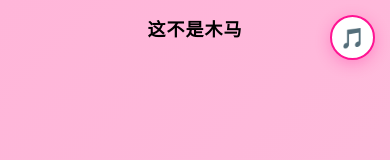
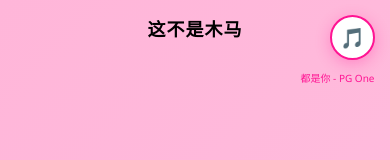
Before and after one commit to jamesanse/ilovedingziwei, a plain HTML site: page index.html in a window 390 px wide. Shown: the top 160 px of the page. Drawn offline with nearby package versions, Linux system fonts and the light colour scheme.

Commit message:
change music

```diff
--- a/index.html
+++ b/index.html
@@ -17,6 +17,7 @@
 
     <!-- Music Control Button -->
     <button class="music-btn" id="musicBtn" title="Toggle Music">🎵</button>
+    <div class="song-name">都是你 - PG One</div>
 
     <!-- Site Header -->
     <h1 class="site-title">这不是木马</h1>
--- a/style.css
+++ b/style.css
@@ -224,6 +224,12 @@ body {
     .love-letter p {
         font-size: 14px;
     }
+
+    .song-name {
+        top: 75px;
+        font-size: 11px;
+        width: 80px;
+    }
 }
 
 @media (max-width: 480px) {
@@ -297,6 +303,19 @@ body {
     animation: pulse 1.5s infinite;
 }
 
+.song-name {
+    position: fixed;
+    top: 80px;
+    right: 20px;
+    font-size: 12px;
+    color: #ff1493;
+    font-weight: 500;
+    white-space: nowrap;
+    z-index: 100;
+    text-align: center;
+    width: 80px;
+}
+
 @keyframes pulse {
     0%, 100% {
         transform: scale(1);
@@ -313,6 +332,13 @@ body {
         font-size: 20px;
         top: 15px;
         right: 15px;
+    }
+
+    .song-name {
+        top: 70px;
+        right: 15px;
+        font-size: 10px;
+        width: 75px;
     }
 }
 
```
Also changed, not shown: assets/envelope.svg (added).
